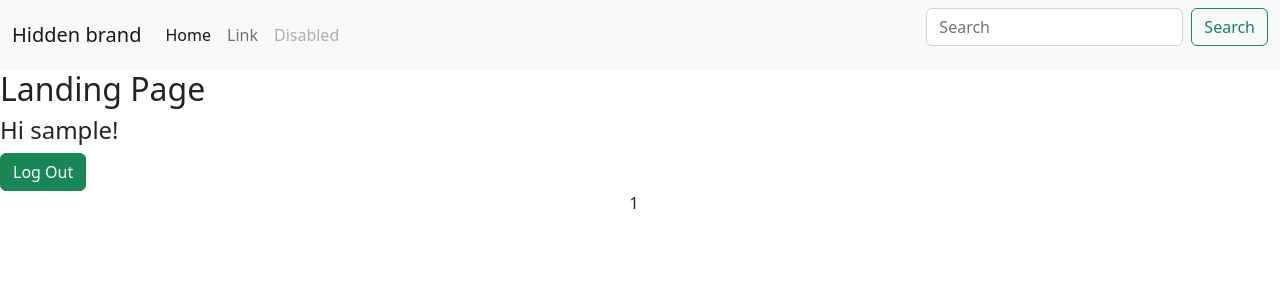
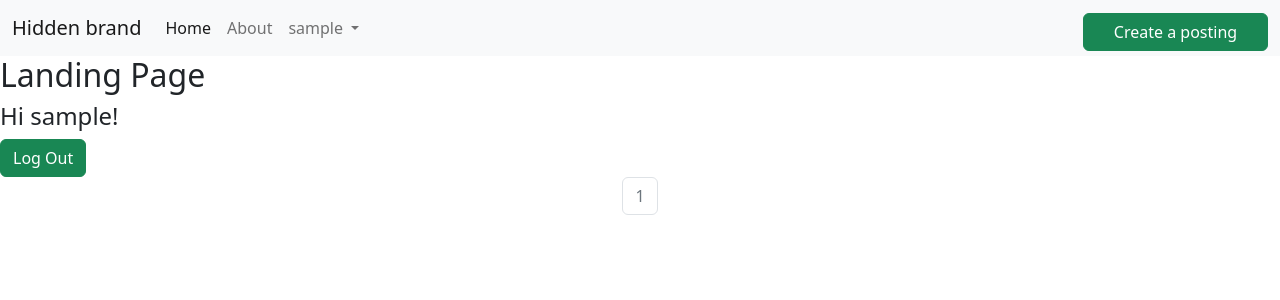
Before and after one commit to dogbusiness/craigav, a Django app: page / in a window 1280 px wide. Shown: the top 300 px of the page. Run offline with Django 4.2, Linux system fonts and the light colour scheme; the visitor is signed in with stand-in values (Sample User, id 1); data that the repository does not hold is empty.

Commit message:
Added 'adout'. Need to add searching, footer, static images

```diff
--- a/accounts/templates/accounts/profile.html
+++ b/accounts/templates/accounts/profile.html
@@ -6,6 +6,6 @@
     <form method="POST" class="form-group">
         {% csrf_token %}
         {{ change_form.as_p }}
-        <button type="submit"  class="btn btn-success visually-hidden">Register</button>
+        <button type="submit"  class="btn btn-success">Edit Profile</button>
     </form>
 {% endblock %}
--- a/aggregator/templates/aggregator/base.html
+++ b/aggregator/templates/aggregator/base.html
@@ -15,22 +15,43 @@
             <span class="navbar-toggler-icon"></span>
           </button>
           <div class="collapse navbar-collapse" id="navbarTogglerDemo01">
-            <a class="navbar-brand" href="#">Hidden brand</a>
+            <a class="navbar-brand" href="{% url "index" %}">Hidden brand</a>
             <ul class="navbar-nav me-auto mb-2 mb-lg-0">
               <li class="nav-item">
-                <a class="nav-link active" aria-current="page" href="#">Home</a>
+                <a class="nav-link active" aria-current="page" href="{% url "index" %}">Home</a>
               </li>
               <li class="nav-item">
-                <a class="nav-link" href="#">Link</a>
+                <a class="nav-link" href="{% url 'about' %}">About</a>
               </li>
+              {% if user.is_authenticated %}
+              <li class="nav-item dropdown">
+                <a class="nav-link dropdown-toggle" href="#" role="button" id="dropdownMenuLink" data-bs-toggle="dropdown" aria-expanded="false">
+                  {{user.username}}
+                </a>
+                <ul class="dropdown-menu dropdown-menu-dark" aria-labelledby="navbarDarkDropdownMenuLink">
+                  <li><a class="dropdown-item" href="{% url 'change_profile' %}">Your Profile</a></li>
+                  <li><a class="dropdown-item" href="{% url 'change_password' %}">Change Password</a></li>
+                  <li><a class="dropdown-item" href="{% url 'my_posts' %}">My Posts <span class="badge badge-warning">9</span></a></li>
+                  <li><hr class="dropdown-divider"></li>
+                  <li><a class="dropdown-item" href="{% url 'user_logout' %}">Log Out</a></li>
+                </ul>
+              </li>
+              {% else %}
               <li class="nav-item">
-                <a class="nav-link disabled" href="#" tabindex="-1" aria-disabled="true">Disabled</a>
+                <a class="nav-link disabled" href="#" tabindex="-1" aria-disabled="true">Profile</a>
               </li>
+              {% endif %}
             </ul>
+            {% if user.is_authenticated %}
+            <div style="width:185px; height:30px;">
+            <a class='btn btn-success w-100' href="{% url 'add_post' %}">Create a posting</a>
+            </div>
+            {% endif %}
+            <!--
             <form class="d-flex">
               <input class="form-control me-2" type="search" placeholder="Search" aria-label="Search">
               <button class="btn btn-outline-success" type="submit">Search</button>
-            </form>
+            </form>-->
           </div>
         </div>
       </nav>
--- a/aggregator/templates/aggregator/index.html
+++ b/aggregator/templates/aggregator/index.html
@@ -40,22 +40,19 @@
     </div>
 </div>
 
-<div class="pagination container justify-content-center" style="border: 1px; border-color: aqua; text-align: center;">
-    <span class="step-links">
+<nav aria-label="Page navigation example" class="justify-content-center">
+    <ul class="pagination justify-content-center">
         {% if page.has_previous %}
-            <a href="?page=1">&laquo;</a>
-            <a href="?page={{ page.previous_page_number }}">&lsaquo;</a>
+        <li class="page-item"><a class="page-link" href="?page=1">&laquo;</a></li>
+        <li class="page-item"><a class="page-link" href="?page={{ page.previous_page_number }}">&lsaquo;</a></li>
+        <li class="page-item"><a class="page-link" href="?page={{ page.previous_page_number }}">{{ page.previous_page_number }}</a></li>
         {% endif %}
-
-        <span class="current">
-            {{page.number}}
-        </span>
-
+        <li class="page-item"><a class="page-link disabled">{{page.number}}</a></li>
         {% if page.has_next %}
-            <a href="?page={{ page.next_page_number }}">{{ page.next_page_number }}</a>
-            <a href="?page={{ page.next_page_number }}">&rsaquo;</a>
-            <a href="?page={{ page.paginator.num_pages }}">&raquo;</a>
-        {% endif %}
-    </span>
-</div>
+        <li class="page-item"><a class="page-link" href="?page={{ page.next_page_number }}">{{ page.next_page_number }}</a></li>
+        <li class="page-item"><a class="page-link" href="?page={{ page.next_page_number }}">&rsaquo;</a></li>
+        <li class="page-item"><a class="page-link" href="?page={{ page.paginator.num_pages }}">&raquo;</a></li>
+    {% endif %}
+    </ul>
+  </nav>
 {%endblock%}
--- a/aggregator/templates/aggregator/post.html
+++ b/aggregator/templates/aggregator/post.html
@@ -20,6 +20,7 @@
 <hr>
 <h6>User: {{post.user.username}}</h6>
 <h6>Phone: {{post.user.profile.phone_number}}</h6>
+<h6>Email: {{post.user.email}}</h6>
 <hr>
 {{post.description}}
 {% else %}
--- a/aggregator/urls.py
+++ b/aggregator/urls.py
@@ -8,5 +8,6 @@ urlpatterns = [
     path('myposts', views.my_posts, name='my_posts'),
     path('post/<int:post_id>', views.show_post, name='show_post'),
     path('addpost', views.add_post, name='add_post'),
-    path('deletepost/<int:post_id>', views.delete_post, name='delete_post')
+    path('deletepost/<int:post_id>', views.delete_post, name='delete_post'),
+    path('about', views.about, name='about')
 ] + static(settings.MEDIA_URL, document_root=settings.MEDIA_ROOT)
--- a/aggregator/views.py
+++ b/aggregator/views.py
@@ -92,3 +92,6 @@ def delete_post(request, post_id):
     else:
         post_to_delete.delete()
         return redirect('/myposts')
+
+def about(request):
+    return render(request, 'aggregator/about.html')
--- a/to-do.txt
+++ b/to-do.txt
@@ -26,7 +26,7 @@
 
 # сделать функционирующий поиск
 
-# сделать ссылки и мб засунуть картинки
+# сделать ссылки и мб засунуть картинки (картинка с украинским флагом)
 
 # аватары?
 
```
Also changed, not shown: aggregator/templates/aggregator/about.html (added, +27 -0 lines), peace+for+ukraine.jpeg (added).
